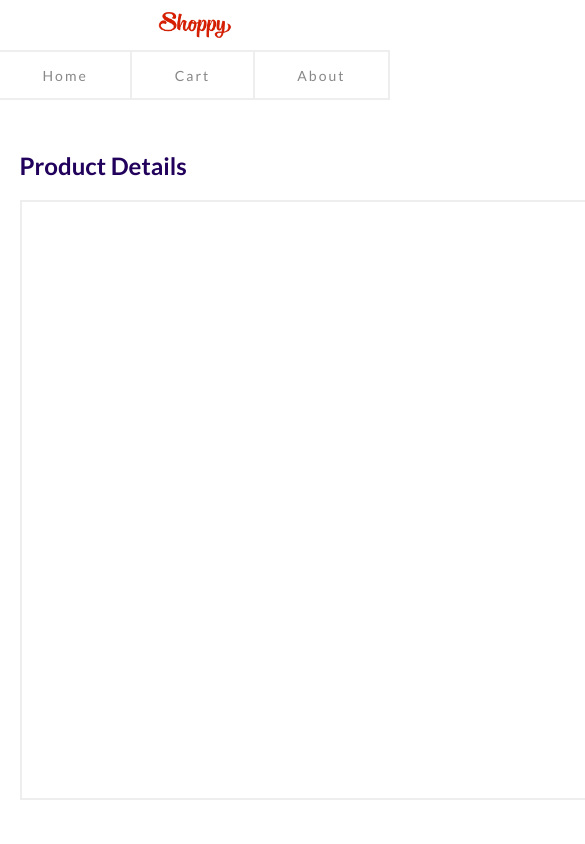
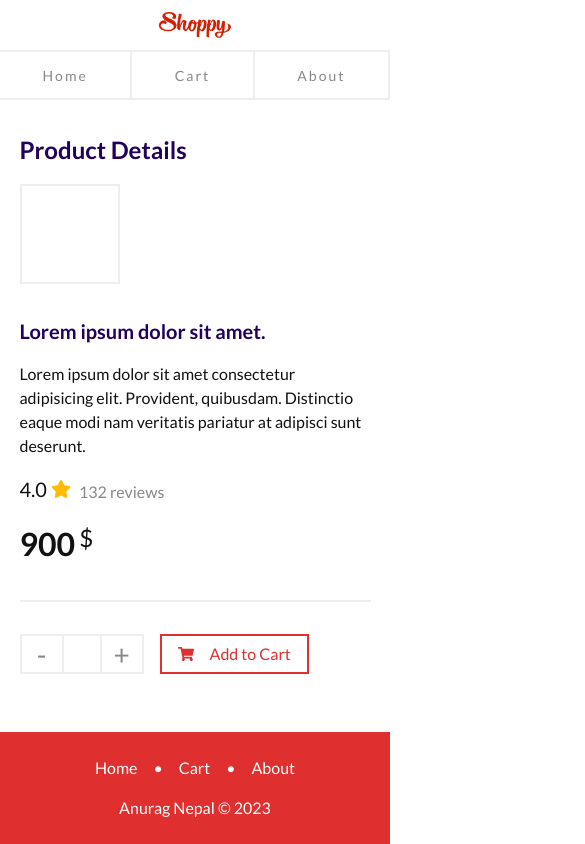
Before and after one commit to anuragnepal10/shoppy, a React (Vite) app: page /product/1 in a window 390 px wide. Shown: the top 844 px of the page, 585 px wide, since content can reach past the window. Built offline with nearby package versions, Linux system fonts and the light colour scheme.

Commit message:
made product page responsive

```diff
--- a/src/components/Layout/Layout.scss
+++ b/src/components/Layout/Layout.scss
@@ -1,4 +1,5 @@
 @use '/src/common/template.scss' as tem;
+@use '/src/common/breakpoint.scss' as b;
 
 #root {
 	height: 100%;
@@ -12,8 +13,11 @@ body {
 	height: 100%;
 	display: flex;
 	flex-direction: column;
+	overflow: visible;
 	gap: 3rem;
-	overflow: visible;
+	@media (max-width: b.$tablet-mini) {
+		gap: 2rem;
+	}
 }
 
 main {
--- a/src/features/product/ProductDetailContainer/ProductDetailContainer.scss
+++ b/src/features/product/ProductDetailContainer/ProductDetailContainer.scss
@@ -1,15 +1,38 @@
 @use '/src/common/color.scss' as clr;
 @use '/src/common/template.scss' as tem;
+@use '/src/common/breakpoint.scss' as b;
 
 .product-detail-container {
 	width: 100%;
 	display: flex;
 	gap: 3rem;
+
+	@media (max-width: b.$tablet-mini) {
+		flex-direction: column;
+	}
+
+	@media (max-width: b.$phone) {
+		gap: 2rem;
+	}
+
 	.product-detail-image-container {
 		flex-shrink: 0;
 		border: tem.$border;
 		width: 600px;
 		height: 600px;
+
+		@media (max-width: b.$tablet-large) {
+			width: 400px;
+			height: 400px;
+		}
+		@media (max-width: b.$tablet-mini) {
+			width: 300px;
+			height: 300px;
+		}
+		@media (max-width: b.$phone) {
+			width: 100px;
+			height: 100px;
+		}
 	}
 	.container {
 		display: flex;
@@ -20,6 +43,12 @@
 			display: flex;
 			flex-direction: column;
 			gap: 1rem;
+
+			h2 {
+				@media (max-width: b.$tablet-mini) {
+					font-size: 1.25rem;
+				}
+			}
 
 			.product-detail-rating {
 				display: flex;
@@ -63,10 +92,10 @@
 		.product-detail-control {
 			display: flex;
 			gap: 1rem;
-			height: 2.5rem;
 			flex-wrap: wrap;
 
 			.cart-btn {
+				width: fit-content;
 				height: 2.5rem;
 				display: flex;
 				gap: 1rem;
--- a/src/features/quantity/QuantityToggler/QuantityToggler.scss
+++ b/src/features/quantity/QuantityToggler/QuantityToggler.scss
@@ -6,6 +6,8 @@
 	display: flex;
 	border: tem.$border;
 	color: clr.$neutral-balance;
+	width: fit-content;
+
 	.btn {
 		color: inherit;
 		display: grid;
```
